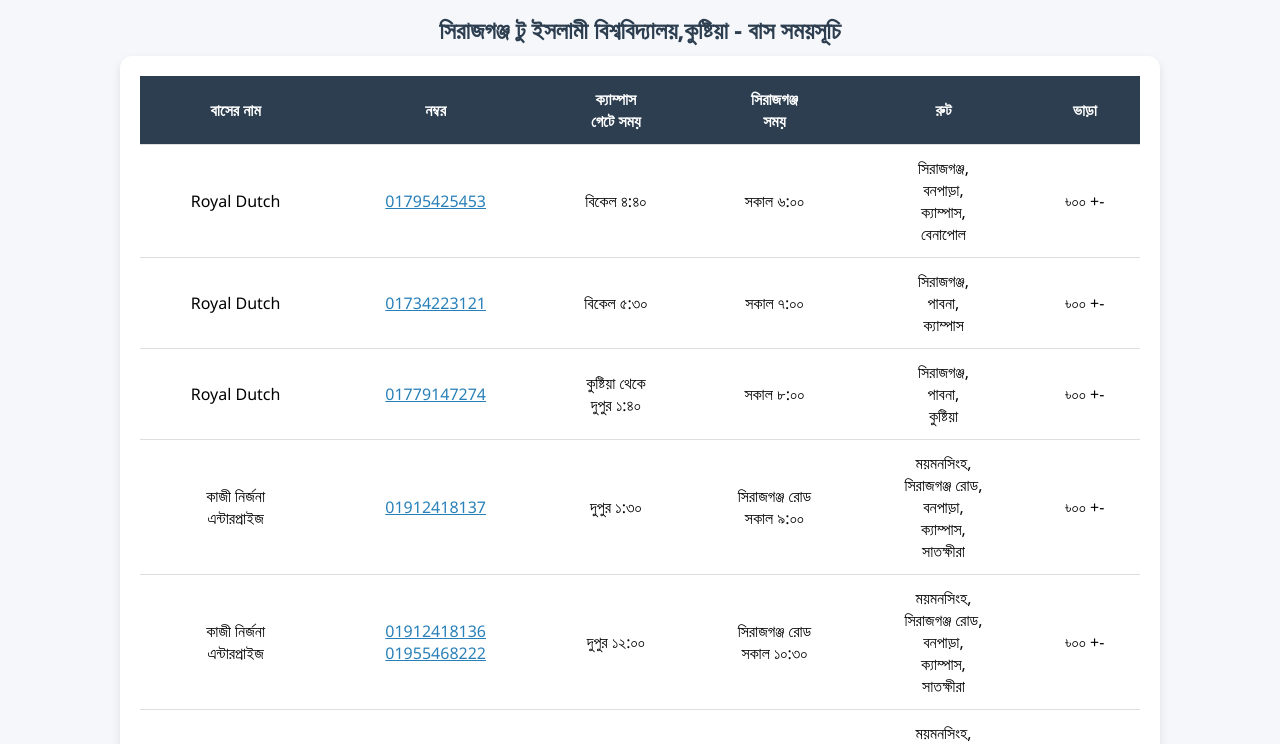
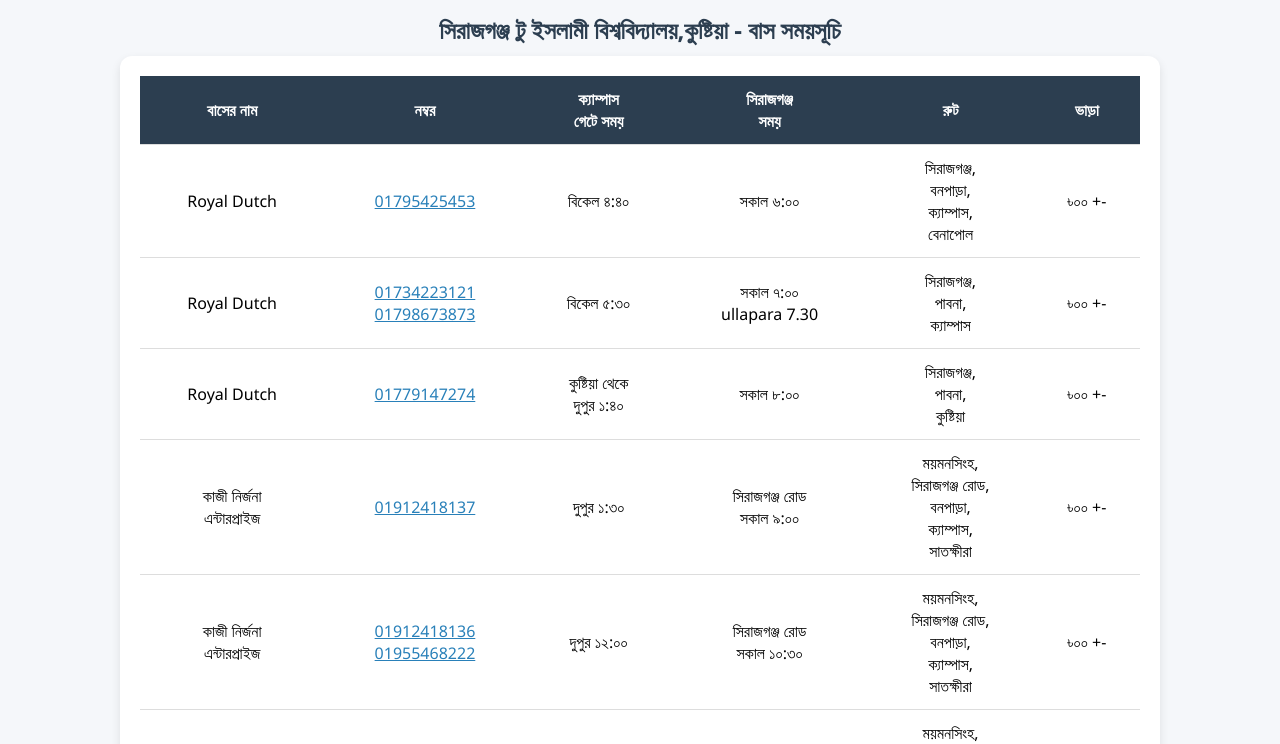
Before and after one commit to RaihanKabirIU/bus, a plain HTML site: page index.html in a window 1280 px wide. Shown: the part 59-803 px from the top of the page. Drawn offline with Linux system fonts and the light colour scheme.

Commit message:
Update index.html

```diff
--- a/index.html
+++ b/index.html
@@ -202,9 +202,9 @@
       </tr>
       <tr>
         <td>Royal Dutch</td>
-        <td class="clickable" onclick="copyToClipboard('01734223121 ')">01734223121</td>
+        <td class="clickable" onclick="copyToClipboard('01734223121 ')">01734223121<br>01798673873</r></td>
         <td>বিকেল ৫:৩০</td>
-        <td>সকাল ৭:০০</td>
+        <td>সকাল ৭:০০<br>ullapara 7.30</td>
         <td>সিরাজগঞ্জ,<br>পাবনা,<br>ক্যাম্পাস</td>
         <td>৳০০ +-</td>
       </tr>
```
